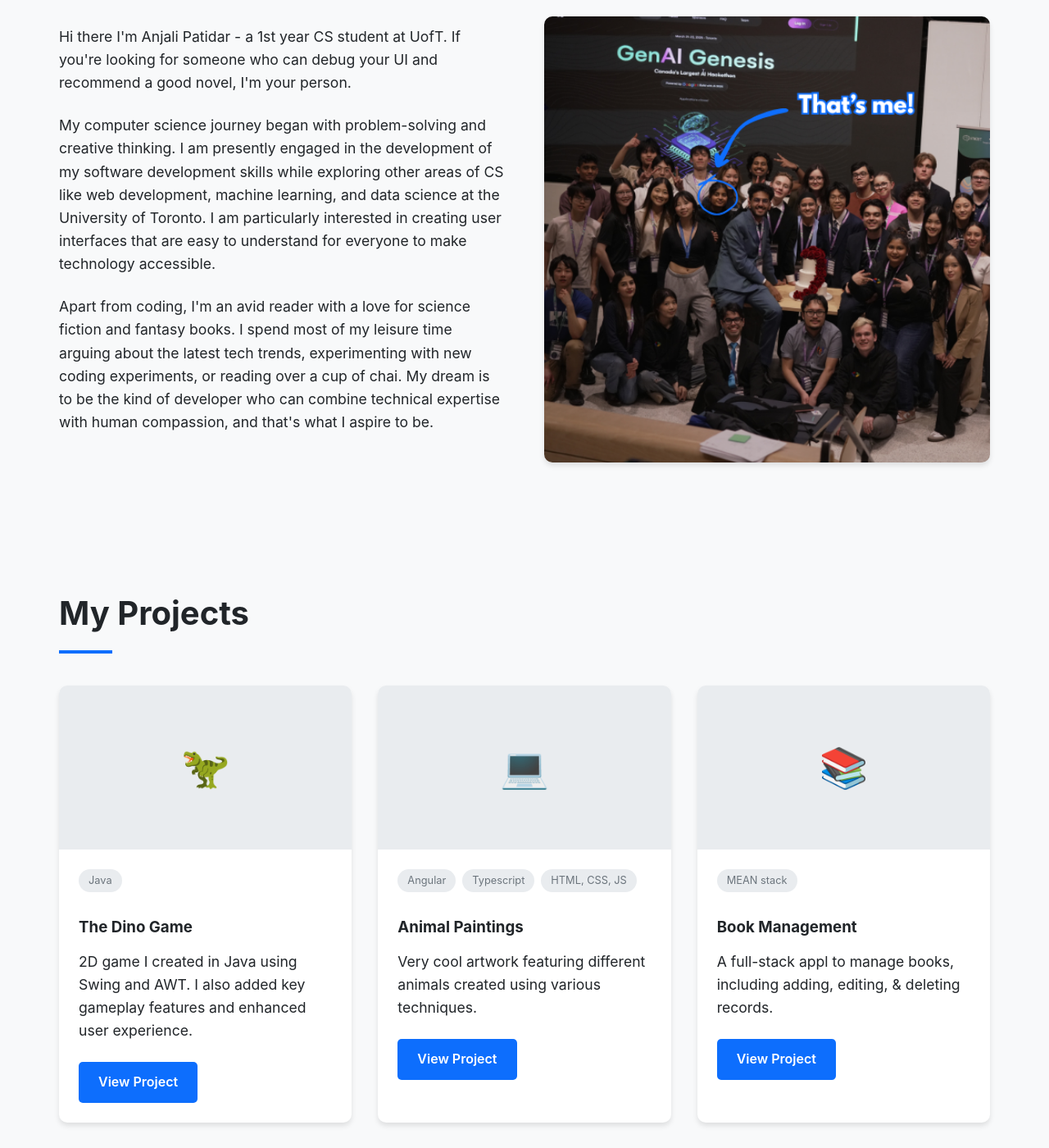
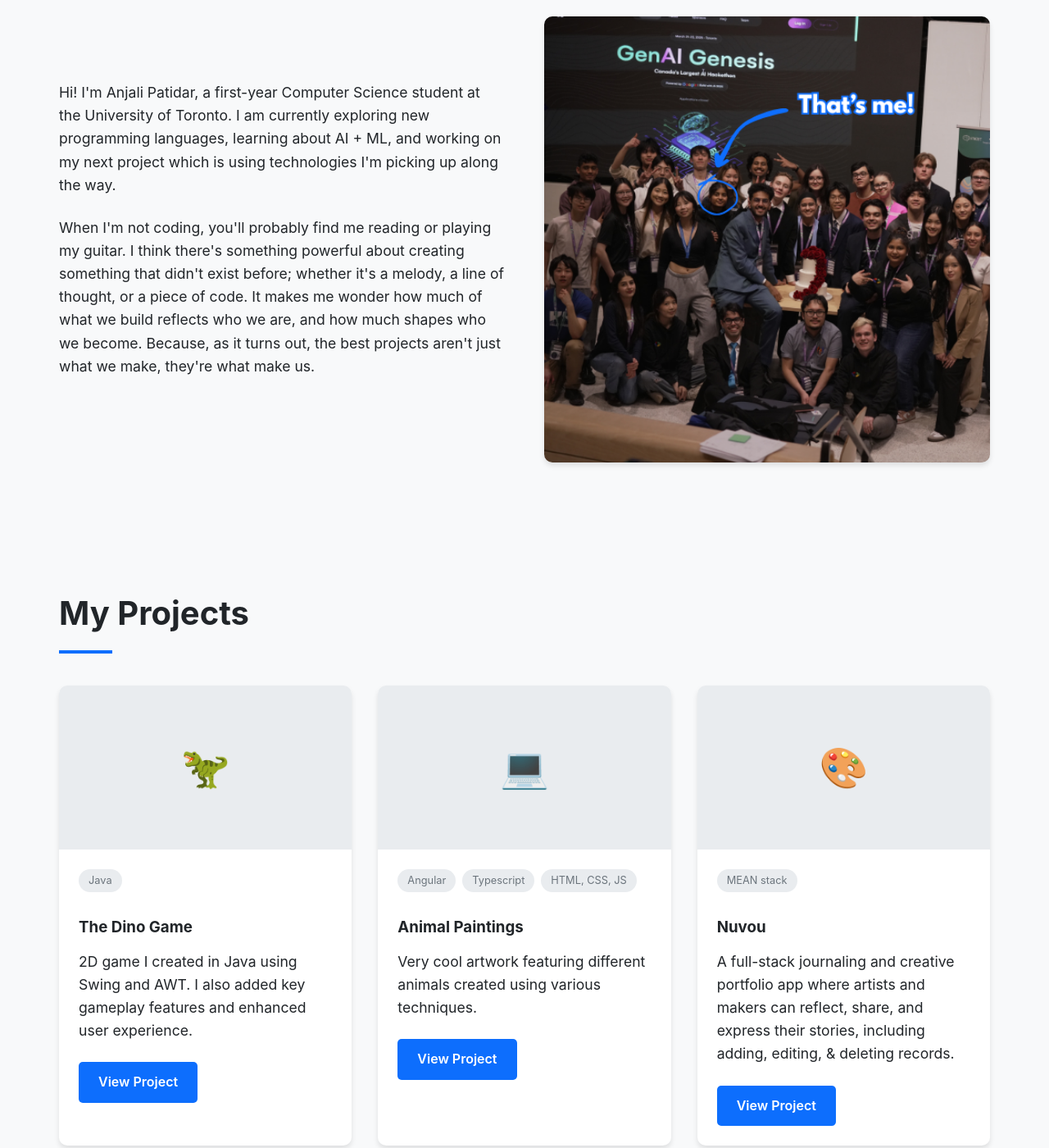
Before and after one commit to PatidarAnjali/Anj-s-Website, a plain HTML site: page index.html in a window 1280 px wide. Shown: the part 1020-2420 px from the top of the page at 82% size. Drawn offline with Linux system fonts and the light colour scheme.

Commit message:
bio changes

```diff
--- a/index.html
+++ b/index.html
@@ -46,25 +46,20 @@
 
                 <div>
                     <p>
-                        Hi there I'm Anjali Patidar - a 1st year CS student at UofT.
-                        If you're looking for someone who can debug your UI and recommend a good novel,
-                        I'm your person.
+                        Hi! I'm Anjali Patidar, a first-year Computer Science
+                        student at the University of Toronto.
+
+                        I am currently exploring new programming languages, learning
+                        about AI + ML, and working on my next project which is using
+                        technologies I'm picking up along the way.
                     </p>
 
                     <p>
-                        My computer science journey began with problem-solving and creative thinking.
-                        I am presently engaged in the development of my software development skills while
-                        exploring other areas of CS like web development, machine learning, and data science
-                        at the University of Toronto. I am particularly interested in creating user
-                        interfaces that are easy to understand for everyone to make technology accessible.
-                    </p>
-
-                    <p>
-                        Apart from coding, I'm an avid reader with a love for science fiction and fantasy books.
-                        I spend most of my leisure time arguing about the latest tech trends, experimenting with
-                        new coding experiments, or reading over a cup of chai. My dream is to be the kind of
-                        developer who can combine technical expertise with human compassion, and that's what I
-                        aspire to be.
+                        When I'm not coding, you'll probably find me reading or playing my guitar.
+                        I think there's something powerful about creating something that didn't exist before;
+                        whether it's a melody, a line of thought, or a piece of code. It makes me wonder how
+                        much of what we build reflects who we are, and how much shapes who we become.
+                        Because, as it turns out, the best projects aren't just what we make, they're what make us.
                     </p>
                 </div>
 
@@ -113,14 +108,14 @@
 
                 <!-- Project 3 -->
                 <div class="project-card">
-                    <div class="project-img">📚</div>
+                    <div class="project-img">🎨</div>
                     <div class="project-content">
                         <div class="project-tags">
                             <span class="tag">MEAN stack</span>
                         </div>
-                        <h3>Book Management</h3>
-                        <p>A full-stack appl to manage books, including adding, editing, & deleting records.</p>
-                        <a href="https://github.com/PatidarAnjali/book-management" target="_blank" class="btn btn-primary">View Project</a>
+                        <h3>Nuvou</h3>
+                        <p>A full-stack journaling and creative portfolio app where artists and makers can reflect, share, and express their stories, including adding, editing, & deleting records.</p>
+                        <a href="https://github.com/PatidarAnjali/nuvou-newapp-frontend" target="_blank" class="btn btn-primary">View Project</a>
                     </div>
                 </div>
 
```
